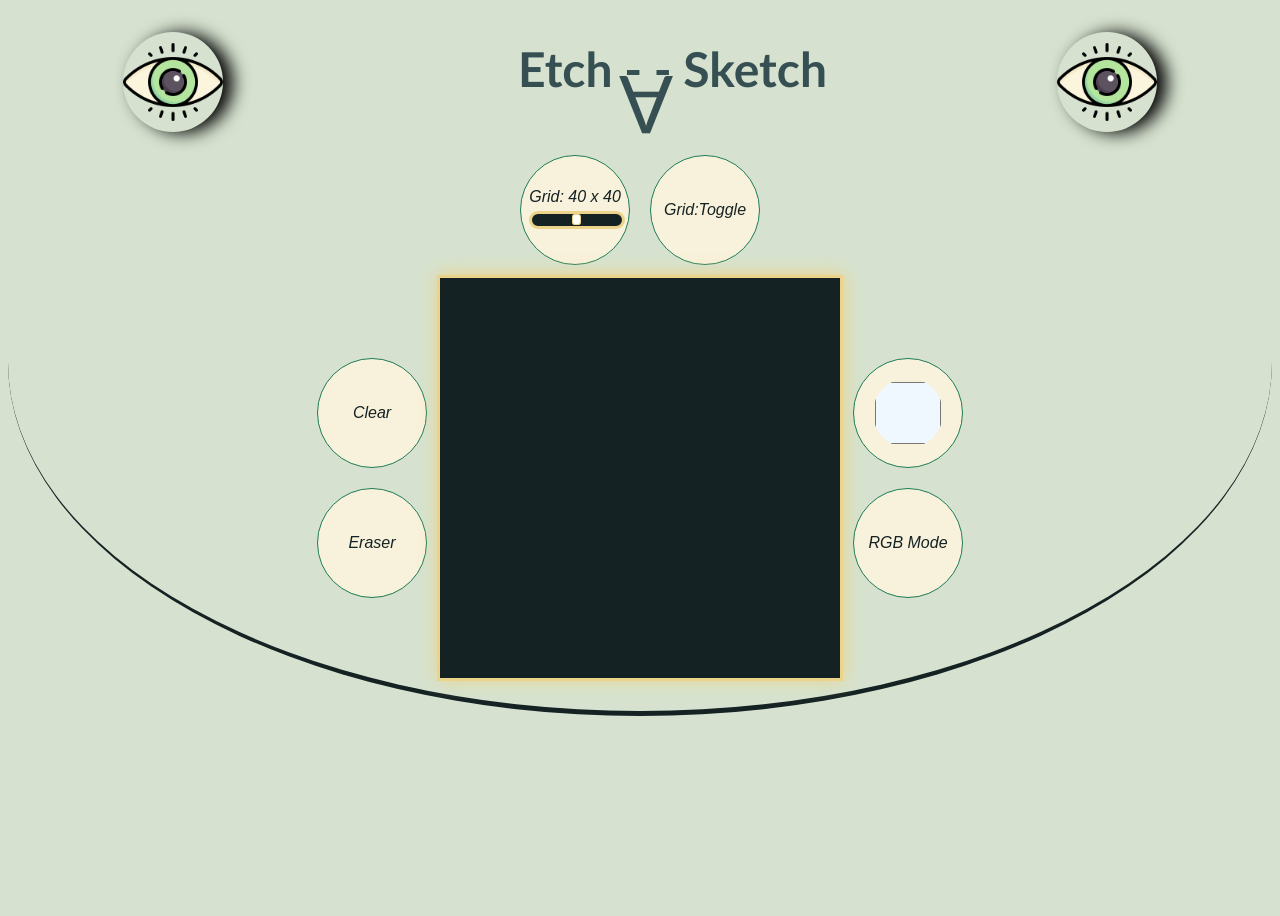
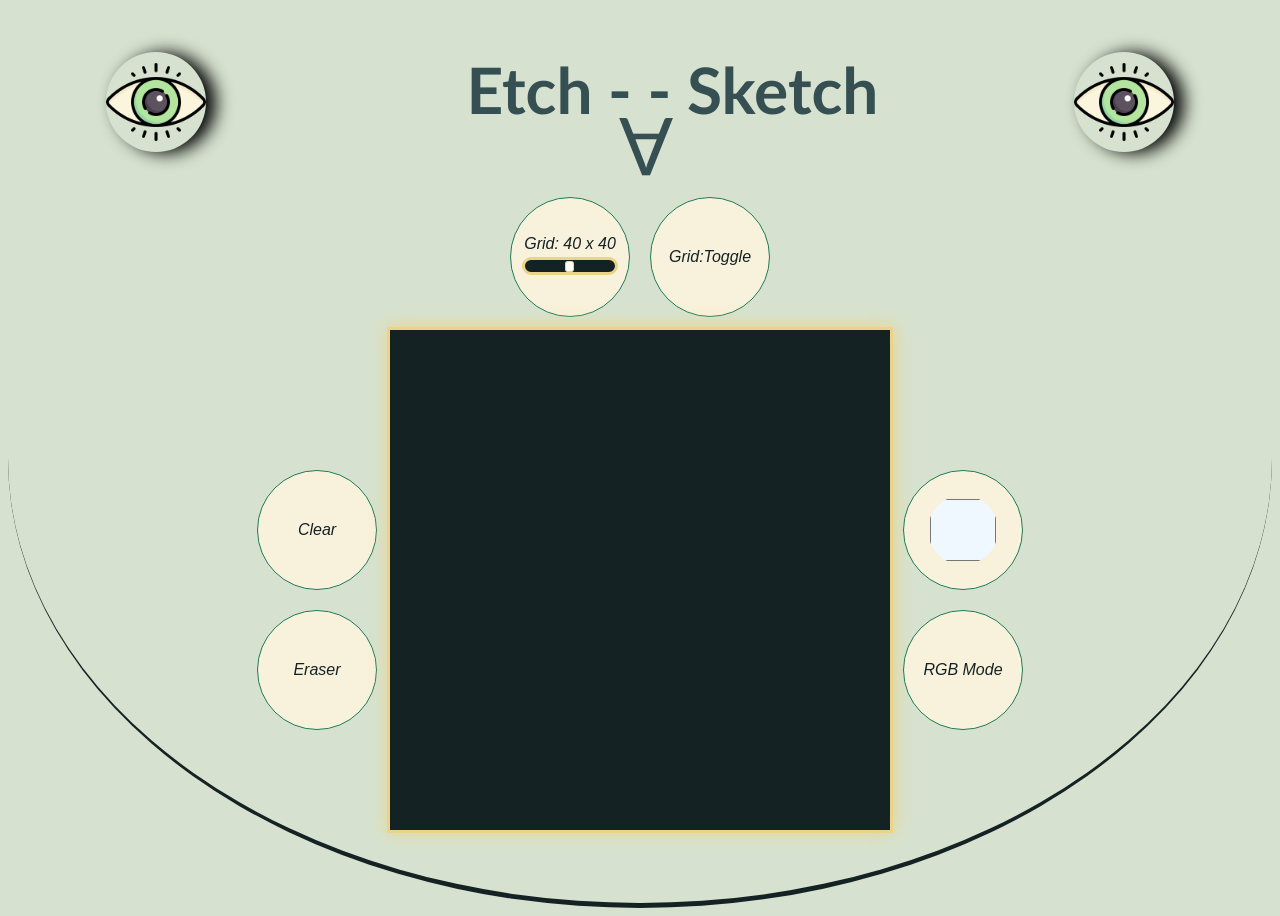
Before and after one commit to LunaticEradicator/Etch-a-Sketch, a plain HTML site: page index.html in a window 1280 px wide. Before the commit the page ends 800 px from the top, so only its background shows below. Drawn offline with Linux system fonts and the light colour scheme.

Commit message:
Finalize Etch-A-Sketch Page

```diff
--- a/style.css
+++ b/style.css
@@ -18,6 +18,7 @@
     /* flex-direction: row; */
     align-items: center;
     justify-content: space-around;
+    /* margin-bottom: 10px; */
 }
 
 .innerStyle {
@@ -42,8 +43,8 @@
 
 .content {
     /*  to remove whitespace of child */
-    width: 400px;
-    height: 400px;
+    width: 500px;
+    height: 500px;
     font-size: 0px;
     background-color: #152224;
     /* border-radius: 20px; */
@@ -51,14 +52,14 @@
     border: 3.5px solid #ebd48a;
     margin: 10px;
     box-shadow: 1px -1px 17px #ebd48a;
-    margin-bottom: 10px;
+    margin-bottom: 50px;
     display: grid;
 }
 
 h1 {
     color: #354f52;
     text-align: center;
-    font-size: 3rem;
+    font-size: 4rem;
     margin-left: 65px;
 }
 
@@ -95,8 +96,8 @@
 
 button {
     /* background-color: rgb(210, 224, 223); */
-    height: 110px;
-    width: 110px;
+    height: 120px;
+    width: 120px;
     background-color: #f8f1db;
     color: #152224;
     font-size: medium;
```
